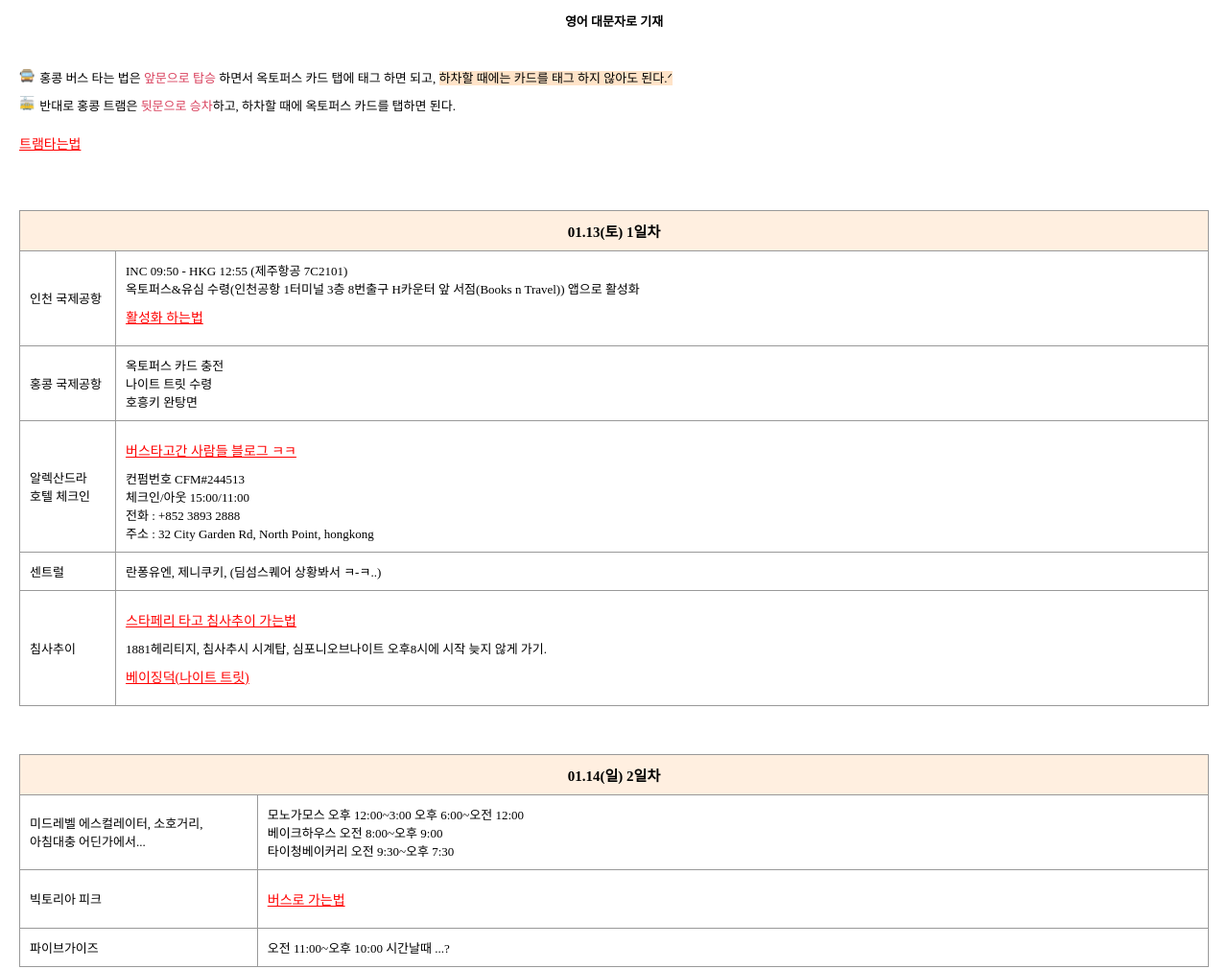
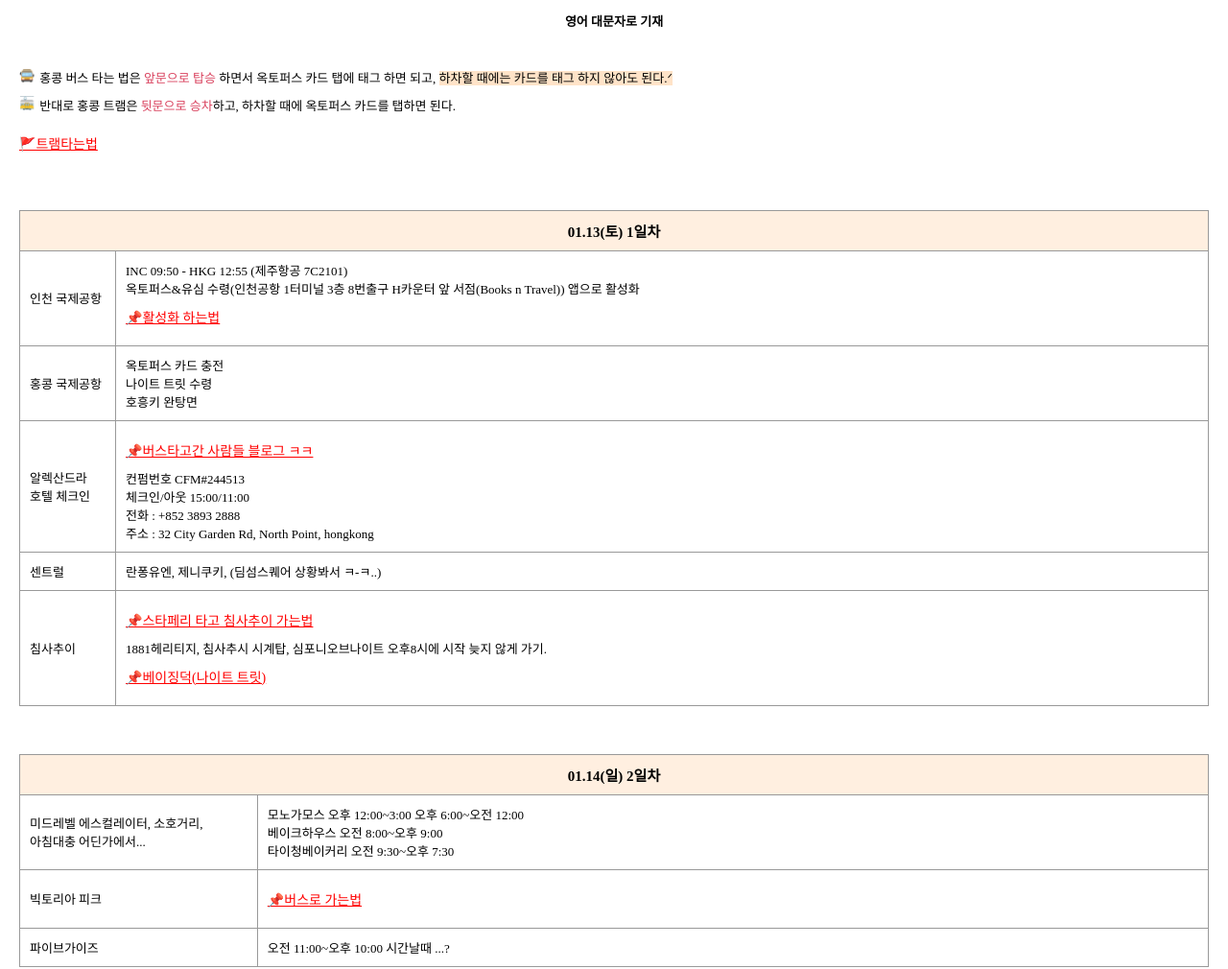
Before and after one commit to eunsun11/eunsun22.github.io, a plain HTML site: page index.html in a window 1280 px wide. Shown: the part 1660-2670 px from the top of the page at 96% size. Drawn offline with Linux system fonts and the light colour scheme.

Commit message:
no message

```diff
--- a/index.html
+++ b/index.html
@@ -10,7 +10,7 @@
         table{border-collapse: collapse; width: 100%; margin-top: 50px;}
         table th{font-size: 15px; background: #ffefe0;}
         table th, table td{border: 1px solid #999; padding: 10px; word-break: keep-all;}
-        a{display: block; font-size: 14px; color: #F00; border: none; padding: 10px 0;}
+        a{display: block; font-size: 14px; color: red; border: none; padding: 10px 0;}
         .txt_in{display: flex; gap: 0 5px; margin-bottom: 10px;}
         .txt_in div{word-break: keep-all;}
         .wrap img{width: 100%;}
@@ -37,7 +37,7 @@
             <div>🚋</div>
             <div>반대로 홍콩 트램은 <span style="color:#d9415d;">뒷문으로 승차</span>하고, 하차할 때에 옥토퍼스 카드를 탭하면 된다.</div>
         </div>
-         <a href="https://blog.naver.com/qooqoogoo/223297890378">트램타는법</a>
+         <a href="https://blog.naver.com/qooqoogoo/223297890378">🚩트램타는법</a>
         <table>
             <colgroup>
                 <col style="width: 100px;">
@@ -50,7 +50,7 @@
                 <tr>
                     <td>인천 국제공항</td>
                     <td>INC 09:50 - HKG 12:55 (제주항공 7C2101)<br>
-                        옥토퍼스&유심 수령(인천공항 1터미널 3층 8번출구 H카운터 앞 서점(Books n Travel)) 앱으로 활성화<a href="https://blog.naver.com/phin9199/223283243038">활성화 하는법</a></td>
+                        옥토퍼스&유심 수령(인천공항 1터미널 3층 8번출구 H카운터 앞 서점(Books n Travel)) 앱으로 활성화<a href="https://blog.naver.com/phin9199/223283243038">📌활성화 하는법</a></td>
                 </tr>
                 <tr>
                     <td>홍콩 국제공항</td>
@@ -59,7 +59,7 @@
                 <tr>
                     <td>알렉산드라 호텔 체크인</td>
                     <td>
-                        <a href="https://m.blog.naver.com/fernvveh/223099762179">버스타고간 사람들 블로그 ㅋㅋ</a>
+                        <a href="https://m.blog.naver.com/fernvveh/223099762179">📌버스타고간 사람들 블로그 ㅋㅋ</a>
                         컨펌번호 CFM#244513<br>
                         체크인/아웃 15:00/11:00<br>
                         전화 : +852 3893 2888<br>
@@ -72,7 +72,7 @@
                 </tr>
                 <tr>
                     <td>침사추이</td>
-                    <td> <a href="https://blog.naver.com/ypkhss/223090677360">스타페리 타고 침사추이 가는법</a>1881헤리티지, 침사추시 시계탑, 심포니오브나이트 오후8시에 시작 늦지 않게 가기. <a href="https://blog.naver.com/jungyun_log/223307752500">베이징덕(나이트 트릿)</a></td>
+                    <td> <a href="https://blog.naver.com/ypkhss/223090677360">📌스타페리 타고 침사추이 가는법</a>1881헤리티지, 침사추시 시계탑, 심포니오브나이트 오후8시에 시작 늦지 않게 가기. <a href="https://blog.naver.com/jungyun_log/223307752500">📌베이징덕(나이트 트릿)</a></td>
                 </tr>
             </tbody>
         </table>
@@ -94,7 +94,7 @@
                 </tr>
                 <tr>
                     <td>빅토리아 피크</td>
-                    <td><a href="https://blog.naver.com/garam_flower/223258672816">버스로 가는법</a></td>
+                    <td><a href="https://blog.naver.com/garam_flower/223258672816">📌버스로 가는법</a></td>
                 </tr>
                 <tr>
                     <td>파이브가이즈</td>
```
